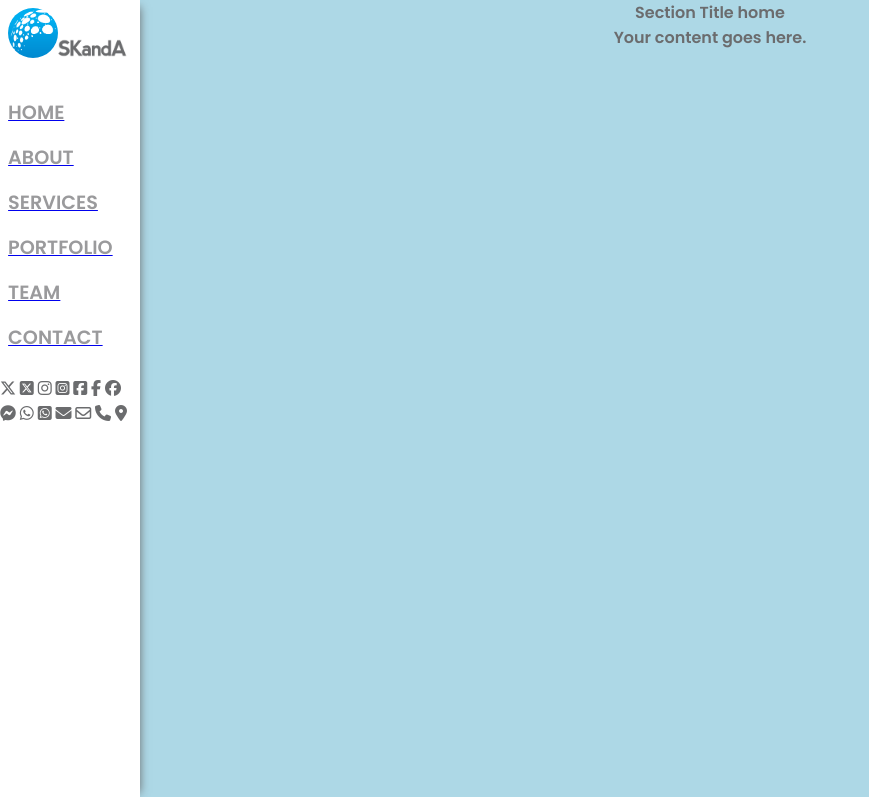
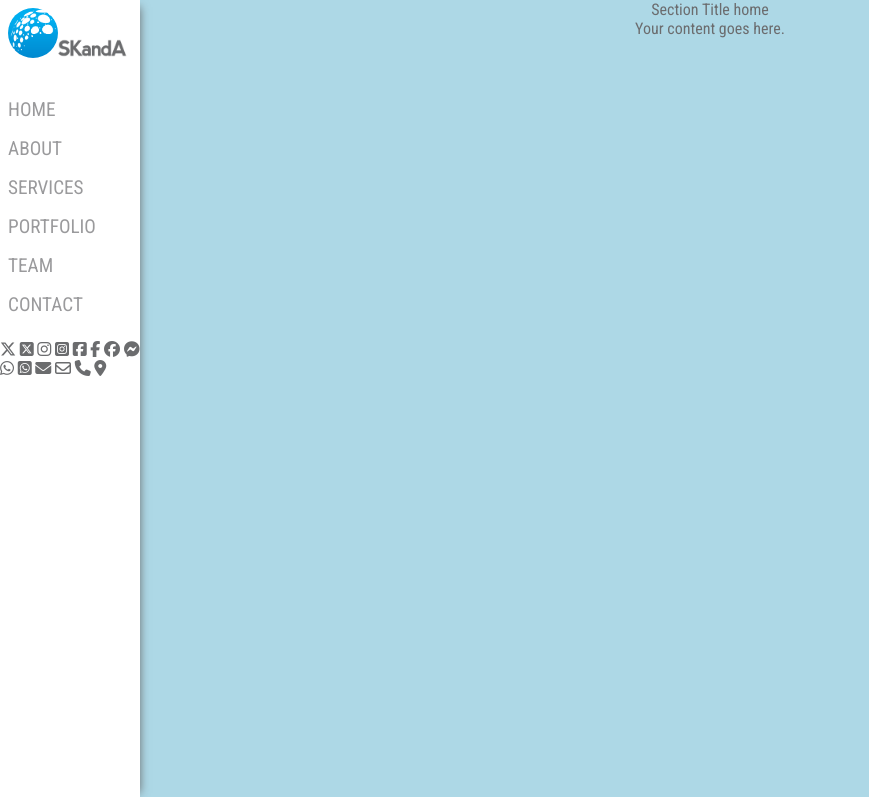
Before and after one commit to RaevenTech/skanda-page, a plain HTML site: page index.html in a window 1280 px wide. Shown: the top 797 px of the page, without its empty margins (0-869 px from the left). Drawn offline with Linux system fonts and the light colour scheme.

Commit message:
font changed

```diff
--- a/index.html
+++ b/index.html
@@ -9,6 +9,9 @@
   <script src="https://kit.fontawesome.com/bb40bb2e65.js" crossorigin="anonymous"></script>
   <title>SKandA</title>
   <link rel="stylesheet" href="style.css">
+  <link rel="preconnect" href="https://fonts.googleapis.com">
+  <link rel="preconnect" href="https://fonts.gstatic.com" crossorigin>
+  <link href="https://fonts.googleapis.com/css2?family=Roboto+Condensed:ital,wght@0,100..900;1,100..900&display=swap" rel="stylesheet">
 </head>
 <body>
   <header id="header">
--- a/style.css
+++ b/style.css
@@ -1,4 +1,3 @@
-@import url('https://fonts.googleapis.com/css2?family=Poppins:wght@300;400;500;600&display=swap');
 
 :root{
   --ska_blue: #0097DB;
@@ -12,8 +11,7 @@ body{
   margin:0px;
   user-select: none;
   box-sizing: border-box;
-  font-family:'Poppins','Trebuchet MS', 'Lucida Sans Unicode', 'Lucida Grande', 'Lucida Sans', Arial, sans-serif;
-  font-weight: bold;
+  font-family:'Roboto Condensed','Trebuchet MS', Arial, sans-serif;
   color: var(--ska_grey);
 
 }
@@ -24,6 +22,10 @@ h2{
 
 p{
   margin: 0px;
+}
+
+a{
+  text-decoration: none;
 }
 
 /* -----------------------HEADER STYLING -----------------*/
```
